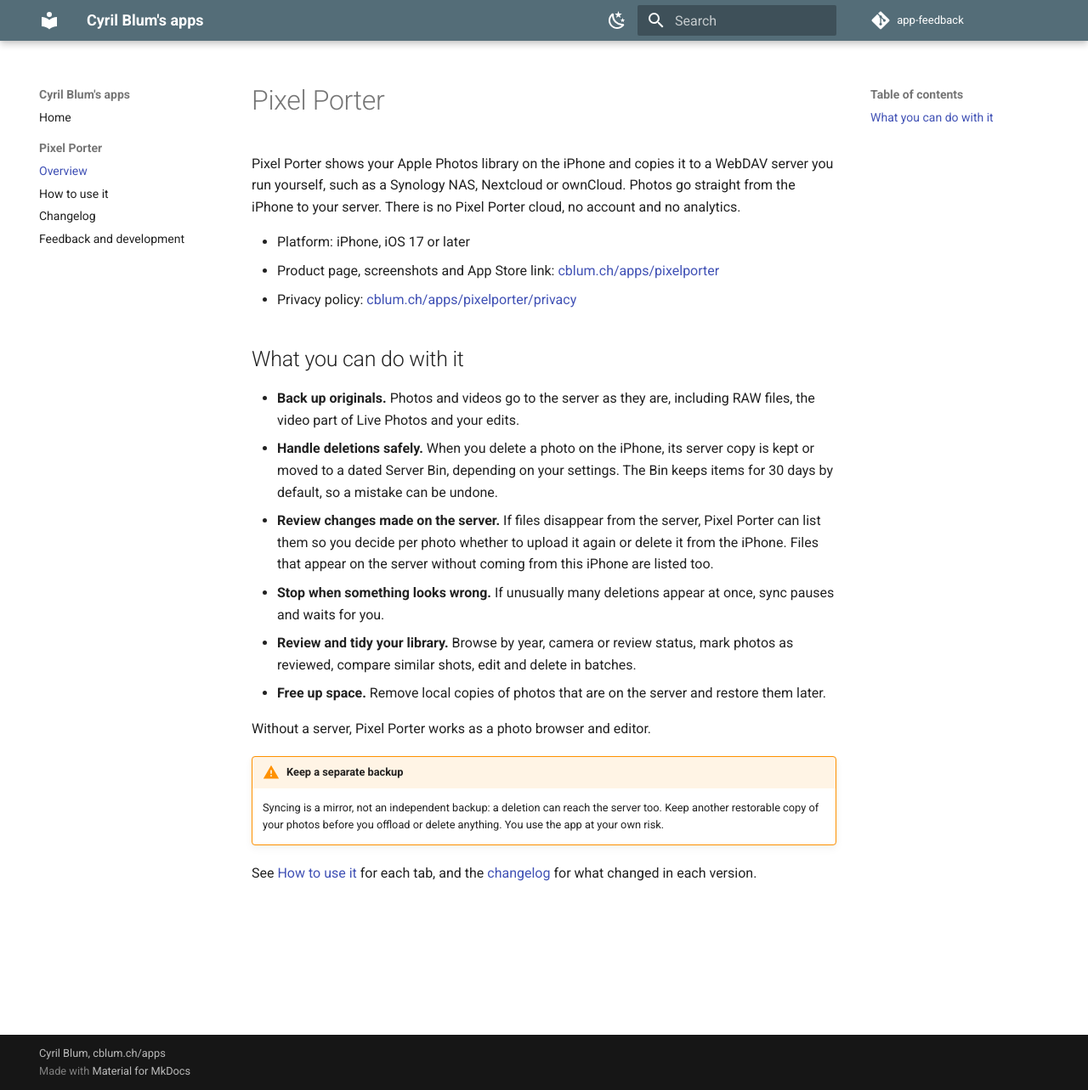
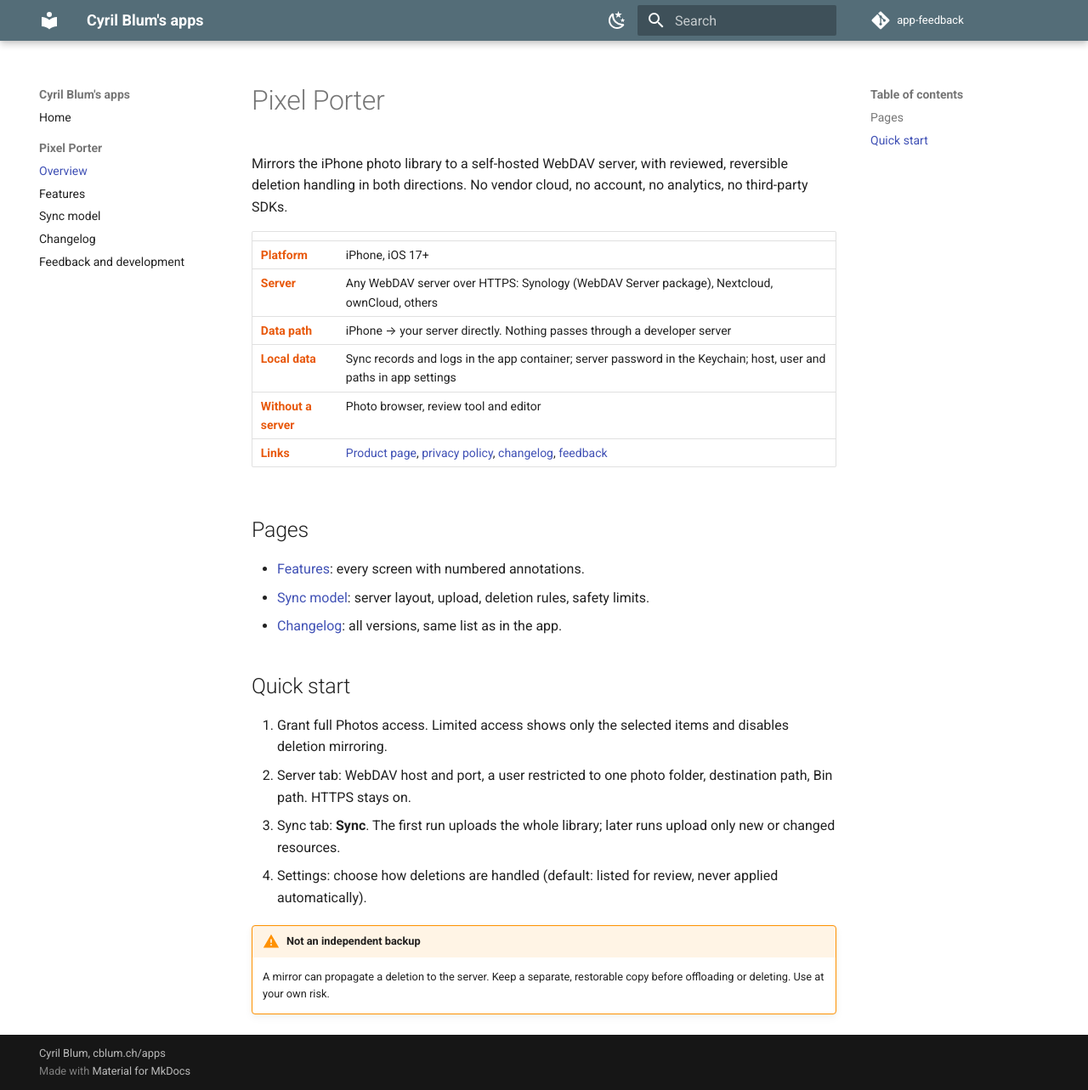
Before and after one commit to CyrilBlum/app-feedback, an MkDocs documentation site: the page built from docs/pixel-porter/index.md, in a window 1280 px wide and 1283 px high. Shown: the whole window at 85% size. Built offline with MkDocs 1.6.1 and Material for MkDocs 9.7.7, drawn with Linux system fonts in a browser that asks for light colours; comment, search, counter and statistics services are not loaded.

Commit message:
Docs: compact technical pages, annotated demo screenshots, sync model
Co-Authored-By: Claude Opus 5.5 <noreply@anthropic.com>

```diff
--- a/docs/pixel-porter/index.md
+++ b/docs/pixel-porter/index.md
@@ -1,39 +1,28 @@
 # Pixel Porter
 
-Pixel Porter shows your Apple Photos library on the iPhone and copies it to a
-WebDAV server you run yourself, such as a Synology NAS, Nextcloud or ownCloud.
-Photos go straight from the iPhone to your server. There is no Pixel Porter
-cloud, no account and no analytics.
+Mirrors the iPhone photo library to a self-hosted WebDAV server, with reviewed, reversible deletion handling in both directions. No vendor cloud, no account, no analytics, no third-party SDKs.
 
-- Platform: iPhone, iOS 17 or later
-- Product page, screenshots and App Store link: [cblum.ch/apps/pixelporter](https://cblum.ch/apps/pixelporter/)
-- Privacy policy: [cblum.ch/apps/pixelporter/privacy](https://cblum.ch/apps/pixelporter/privacy/)
+| | |
+| --- | --- |
+| Platform | iPhone, iOS 17+ |
+| Server | Any WebDAV server over HTTPS: Synology (WebDAV Server package), Nextcloud, ownCloud, others |
+| Data path | iPhone → your server directly. Nothing passes through a developer server |
+| Local data | Sync records and logs in the app container; server password in the Keychain; host, user and paths in app settings |
+| Without a server | Photo browser, review tool and editor |
+| Links | [Product page](https://cblum.ch/apps/pixelporter/), [privacy policy](https://cblum.ch/apps/pixelporter/privacy/), [changelog](changelog.md), [feedback](feedback.md) |
 
-## What you can do with it
+## Pages
 
-- **Back up originals.** Photos and videos go to the server as they are,
-  including RAW files, the video part of Live Photos and your edits.
-- **Handle deletions safely.** When you delete a photo on the iPhone, its
-  server copy is kept or moved to a dated Server Bin, depending on your
-  settings. The Bin keeps items for 30 days by default, so a mistake can be
-  undone.
-- **Review changes made on the server.** If files disappear from the server,
-  Pixel Porter can list them so you decide per photo whether to upload it
-  again or delete it from the iPhone. Files that appear on the server without
-  coming from this iPhone are listed too.
-- **Stop when something looks wrong.** If unusually many deletions appear at
-  once, sync pauses and waits for you.
-- **Review and tidy your library.** Browse by year, camera or review status,
-  mark photos as reviewed, compare similar shots, edit and delete in batches.
-- **Free up space.** Remove local copies of photos that are on the server and
-  restore them later.
+- [Features](features.md): every screen with numbered annotations.
+- [Sync model](sync-model.md): server layout, upload, deletion rules, safety limits.
+- [Changelog](changelog.md): all versions, same list as in the app.
 
-Without a server, Pixel Porter works as a photo browser and editor.
+## Quick start
 
-!!! warning "Keep a separate backup"
-    Syncing is a mirror, not an independent backup: a deletion can reach the
-    server too. Keep another restorable copy of your photos before you offload
-    or delete anything. You use the app at your own risk.
+1. Grant full Photos access. Limited access shows only the selected items and disables deletion mirroring.
+2. Server tab: WebDAV host and port, a user restricted to one photo folder, destination path, Bin path. HTTPS stays on.
+3. Sync tab: **Sync**. The first run uploads the whole library; later runs upload only new or changed resources.
+4. Settings: choose how deletions are handled (default: listed for review, never applied automatically).
 
-See [How to use it](guide.md) for each tab, and the [changelog](changelog.md)
-for what changed in each version.
+!!! warning "Not an independent backup"
+    A mirror can propagate a deletion to the server. Keep a separate, restorable copy before offloading or deleting. Use at your own risk.
--- /dev/null
+++ b/docs/stylesheets/extra.css
@@ -0,0 +1,7 @@
+/* Compact reference tables next to annotated screenshots */
+.md-typeset table:not([class]) { font-size: .7rem; }
+.md-typeset table:not([class]) th,
+.md-typeset table:not([class]) td { padding: .35em .7em; vertical-align: top; }
+.md-typeset table:not([class]) td:first-child { width: 1.5em; color: #e8590c; font-weight: 700; }
+.md-typeset img[align=right] { margin: 0 0 1em 1.5em; border-radius: 12px; box-shadow: 0 1px 6px rgba(0,0,0,.18); }
+@media (max-width: 44em) { .md-typeset img[align=right] { float: none; display: block; margin: 0 auto 1em; } }
--- a/mkdocs.yml
+++ b/mkdocs.yml
@@ -36,6 +36,10 @@ nav:
   - Home: index.md
   - Pixel Porter:
       - Overview: pixel-porter/index.md
-      - How to use it: pixel-porter/guide.md
+      - Features: pixel-porter/features.md
+      - Sync model: pixel-porter/sync-model.md
       - Changelog: pixel-porter/changelog.md
       - Feedback and development: pixel-porter/feedback.md
+
+extra_css:
+  - stylesheets/extra.css
```
Also changed, not shown: docs/index.md (+1 -1 lines), docs/pixel-porter/features.md (added, +126 -0 lines), docs/pixel-porter/guide.md (deleted, +0 -83 lines), docs/pixel-porter/sync-model.md (added, +73 -0 lines), docs/pixel-porter/img/deletions.webp (added), docs/pixel-porter/img/photos.webp (added), docs/pixel-porter/img/server-additions.webp (added), docs/pixel-porter/img/server.webp (added), docs/pixel-porter/img/settings.webp (added), docs/pixel-porter/img/sync-running.webp (added), docs/pixel-porter/img/sync.webp (added), docs/pixel-porter/img/whats-new.webp (added).
